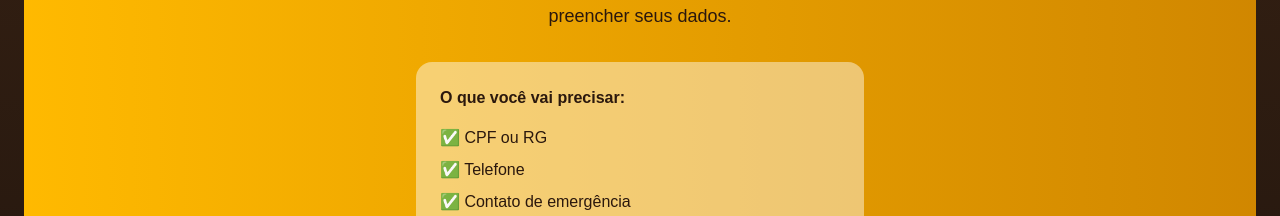
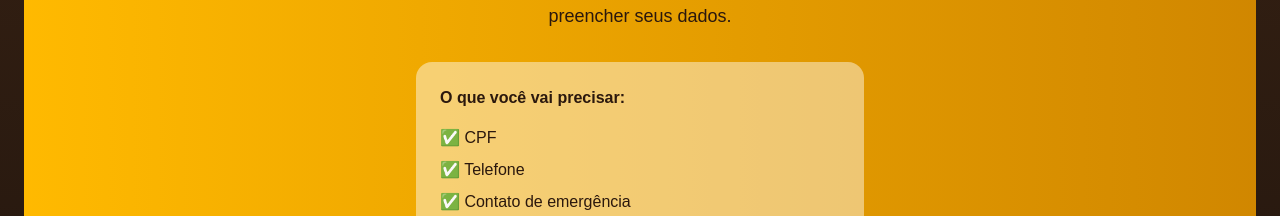
Before and after one commit to imissaoplenaemcristo-creator/CONGRESSO2026, a Next.js app: page / in a window 1280 px wide. Shown: the part 2602-2818 px from the top of the page. Built offline with nearby package versions, Linux system fonts and the light colour scheme.

Commit message:
fix: bloqueia inscrição para menores de 6 anos

```diff
--- a/app/admin/inscritos/page.tsx
+++ b/app/admin/inscritos/page.tsx
@@ -571,7 +571,7 @@ export default function InscritosPage() {
               <>
                 <Secao titulo="📋 Dados pessoais">
                   <Detalhe
-                    label="CPF ou RG"
+                    label="CPF"
                     valor={inscricaoSelecionada.cpf}
                   />
 
--- a/app/inscricao/formulario/page.tsx
+++ b/app/inscricao/formulario/page.tsx
@@ -83,11 +83,7 @@ function calcularValorInscricao(dataNascimento: string): number {
     idade--;
   }
 
-  if (idade <= 5) {
-    return 0;
-  }
-
-  if (idade <= 12) {
+  if (idade >= 6 && idade <= 12) {
     return 150;
   }
 
@@ -183,14 +179,23 @@ export default function FormularioPage() {
       }
 
       if (form.documento.trim().length < 5) {
-        setErro("Informe seu CPF ou RG.");
+        setErro("Informe seu CPF.");
         return;
       }
 
       if (!form.nascimento) {
-        setErro("Informe sua data de nascimento.");
-        return;
-      }
+  setErro("Informe sua data de nascimento.");
+  return;
+}
+
+const idade = calcularIdadeNoCongresso(form.nascimento);
+
+if (idade <= 5) {
+  setErro(
+    "Crianças de 0 a 5 anos não precisam realizar inscrição para o Congresso."
+  );
+  return;
+}
     }
 
     if (etapa === 2) {
@@ -314,14 +319,14 @@ export default function FormularioPage() {
     if (etapa === 5) {
       if (!form.todosOsDias) {
         setErro(
-          "Informe se você pretende participar de todos os dias do Congresso."
+          "Informe se você participará de todos os dias do congresso."
         );
         return;
       }
 
       if (!form.primeiraVez) {
         setErro(
-          "Informe se é sua primeira participação no Congresso."
+          "Informe se é a primeira vez que participa do nosso congresso."
         );
         return;
       }
@@ -564,7 +569,7 @@ export default function FormularioPage() {
                   />
 
                   <Campo
-                    label="CPF ou RG"
+                    label="CPF"
                     value={form.documento}
                     onChange={(valor) =>
                       atualizarCampo(
@@ -648,11 +653,6 @@ export default function FormularioPage() {
                       )
                     }
                   />
-
-                  <p className="text-sm leading-6 text-amber-200/80">
-                    Essas informações serão utilizadas apenas em caso de
-                    necessidade durante o Congresso.
-                  </p>
 
                   {form.medicamentoControlado ===
                     "sim" && (
@@ -836,7 +836,7 @@ export default function FormularioPage() {
 
                 <div className="mt-6 space-y-6">
                   <PerguntaSimNao
-                    label="Você pretende participar de todos os dias do Congresso?"
+                    label="Você vai participar de todos os dias do congresso?"
                     value={form.todosOsDias}
                     onChange={(valor) =>
                       atualizarCampo(
@@ -847,7 +847,7 @@ export default function FormularioPage() {
                   />
 
                   <PerguntaSimNao
-                    label="É sua primeira participação no Congresso?"
+                    label="É a primeira vez que participa do nosso congresso?"
                     value={form.primeiraVez}
                     onChange={(valor) =>
                       atualizarCampo(
@@ -1027,7 +1027,7 @@ export default function FormularioPage() {
                   />
 
                   <ItemRevisao
-                    titulo="CPF ou RG"
+                    titulo="CPF"
                     valor={form.documento}
                   />
 
@@ -1122,7 +1122,7 @@ export default function FormularioPage() {
                   )}
 
                   <ItemRevisao
-                    titulo="Participação em todos os dias"
+                    titulo="Participará de todos os dias?"
                     valor={
                       form.todosOsDias === "sim"
                         ? "Sim"
@@ -1131,7 +1131,7 @@ export default function FormularioPage() {
                   />
 
                   <ItemRevisao
-                    titulo="Primeira participação no Congresso"
+                    titulo="Primeira vez no congresso?"
                     valor={
                       form.primeiraVez === "sim"
                         ? "Sim"
--- a/app/page.tsx
+++ b/app/page.tsx
@@ -342,7 +342,7 @@ export default function Home() {
             </p>
 
             <ul className="mt-4 space-y-2">
-              <li>✅ CPF ou RG</li>
+              <li>✅ CPF</li>
               <li>✅ Telefone</li>
               <li>✅ Contato de emergência</li>
               <li>
```
